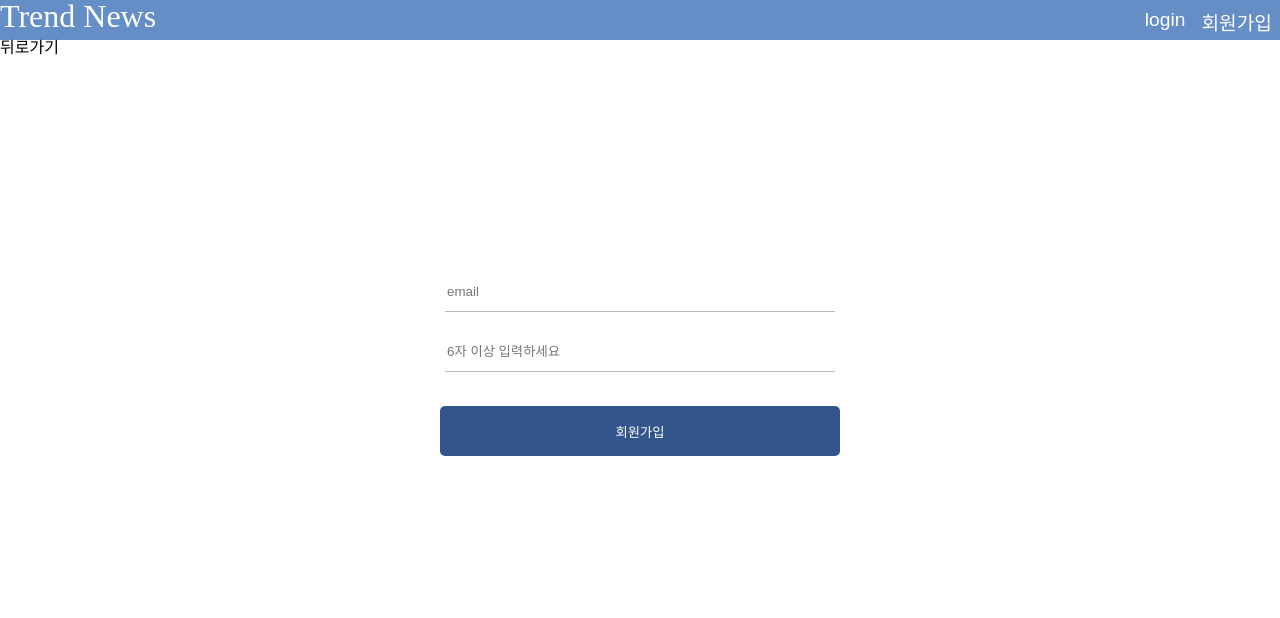
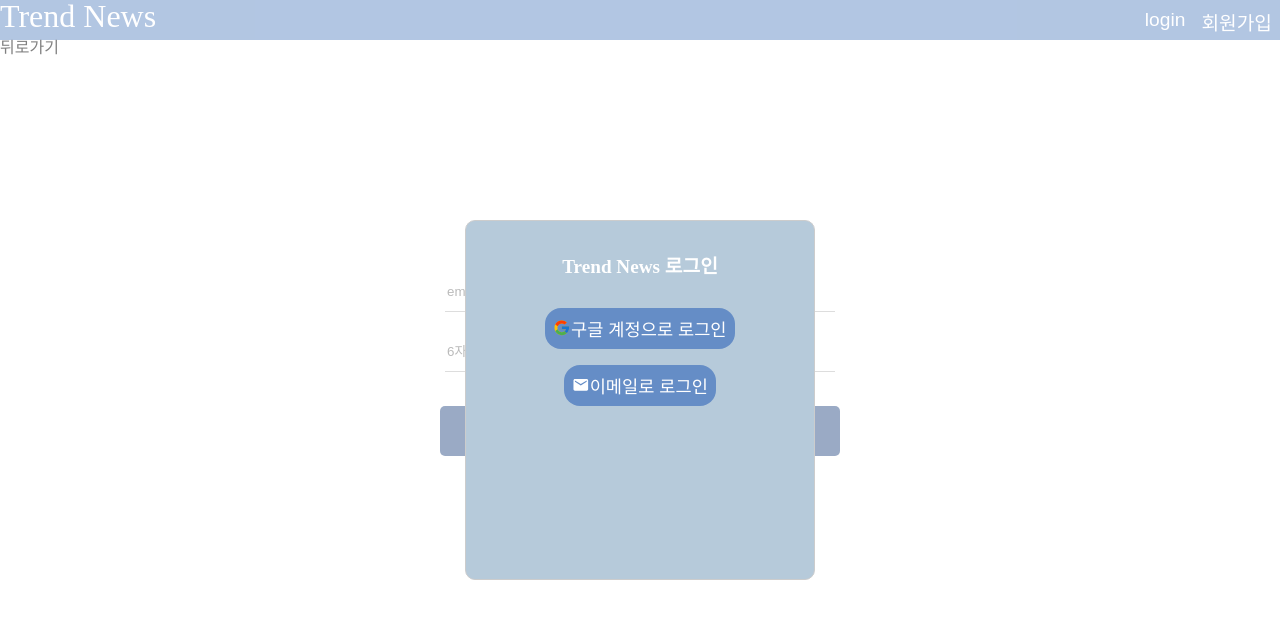
Before and after one commit to makeit80/NewsFeed, a React (Create React App) app: page /signup in a window 1280 px wide. Both pictures are taken after a click on the button "login". Shown: the top 618 px of the page. Built offline with nearby package versions, Linux system fonts and the light colour scheme; no server answers.

Commit message:
로그인 모달 기능 추가

```diff
--- a/src/api/firebase.js
+++ b/src/api/firebase.js
@@ -19,7 +19,7 @@ const firebaseConfig = {
     appId: process.env.REACT_APP_FIREBASE_APP_ID
 };
 
-console.log(firebaseConfig)
+
 const app = initializeApp(firebaseConfig);
 const auth = getAuth(app);
 
@@ -29,13 +29,14 @@ provider.setCustomParameters({
     prompt: 'select_account'
 });
 
-export async function googleLogin(email, password) {
+export async function googleLogin() {
     return await signInWithPopup(auth, provider)
         .then((result) => {
             console.log(result);
             const credential = GoogleAuthProvider.credentialFromResult(result);
             const token = credential.accessToken;
             const user = result.user;
+            return user;
         }).catch((error) => console.error(error));
 }
 
--- a/src/components/Navbar.jsx
+++ b/src/components/Navbar.jsx
@@ -4,16 +4,23 @@ import User from './User';
 import SignUpForm from './SignUpForm';
 import styled from 'styled-components';
 import { useNavigate } from 'react-router';
+import Modal from 'react-modal';
+import ReactModal from 'react-modal';
+import { FcGoogle } from 'react-icons/fc';
+import { MdEmail } from 'react-icons/md';
+
 
 
 function Navbar() {
   const [user, setUser] = useState();
-  const [openRegister, setOpenRegister] = useState(false);
   const [openLoginModal, setOpenLoginModal] = useState(false);
 
   const handleLogin = () => {
+    setOpenLoginModal(false);
     googleLogin()
-      .then((user) => setUser(user));
+      .then((user) => {
+        setUser(user)
+      });
   }
 
   const handleLogout = () => {
@@ -29,7 +36,6 @@ function Navbar() {
 
   const navigate = useNavigate();
   const gotoSignUpPage = () => {
-    setOpenRegister(true);
     navigate('signup/');
   };
   return (
@@ -45,8 +51,20 @@ function Navbar() {
         </div>
       </Nav>
       {/* 유저가 없고 회원가입 버튼을 눌렀을 때 회원가입 페이지에 회원가입 폼 띄움 */}
-      {!user && openRegister && <SignUpForm />}
+      {openLoginModal &&
+        <Modal
+          isOpen={openLoginModal}
+          onRequestClose={() => setOpenLoginModal(false)}
+          style={customModalStyles}
+          contentLabel='Select Login Type'
 
+        >
+          <ModalDiv>
+            <h3>Trend News 로그인</h3>
+            <ModalButton onClick={handleLogin}><FcGoogle />구글 계정으로 로그인</ModalButton>
+            <ModalButton><MdEmail />이메일로 로그인</ModalButton>
+          </ModalDiv>
+        </Modal>}
     </>
   );
 }
@@ -73,4 +91,47 @@ const Nav = styled.nav`
  }
 `;
 
+const ModalDiv = styled.div`
+  display:flex;
+  flex-direction: column;
+  justify-items: center;
+  align-items: center;
+  gap:1rem;
+
+  h3{
+    font-size:1.2rem;
+    font-weight: bold;
+    color:white;
+    padding:1rem;
+  }
+`
+const ModalButton = styled.button`
+  font-size:1.1rem;
+  color:white;
+  margin:auto;
+  padding:0.5rem;
+  border-radius: 1rem;
+  background-color: var(--color-bright-blue);
+  cursor:pointer;
+`
+
+const customModalStyles = ReactModal.Styles = {
+  overlay: {
+    backgroundColor: 'rgba(255, 255, 255, 0.5)',
+    width: '100%',
+    height: '100%'
+
+  },
+  content: {
+    width: '350px',
+    zIndex: '100',
+    position: 'fixed',
+    top: '50%',
+    left: '50%',
+    transform: 'translate(-50%,-50%)',
+    borderRadius: '10px',
+    backgroundColor: 'var(--color-gray-blue)'
+  }
+}
+
 export default Navbar
```
Also changed, not shown: 1 other file (tests, documents, lock files or other folders).
